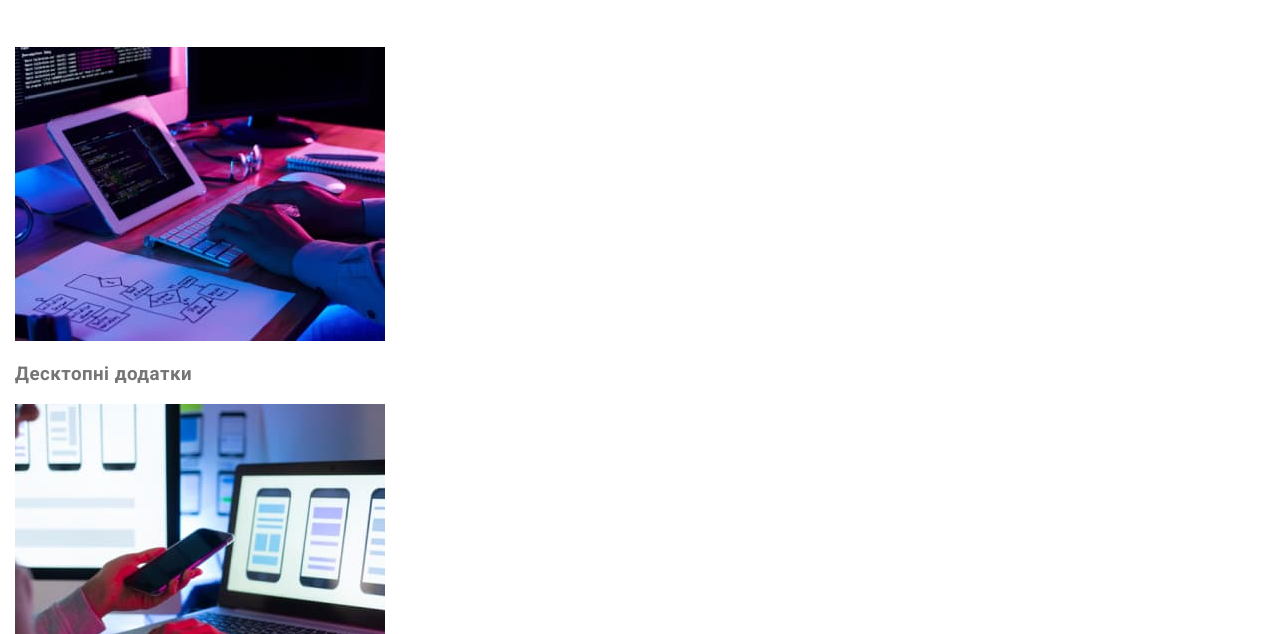
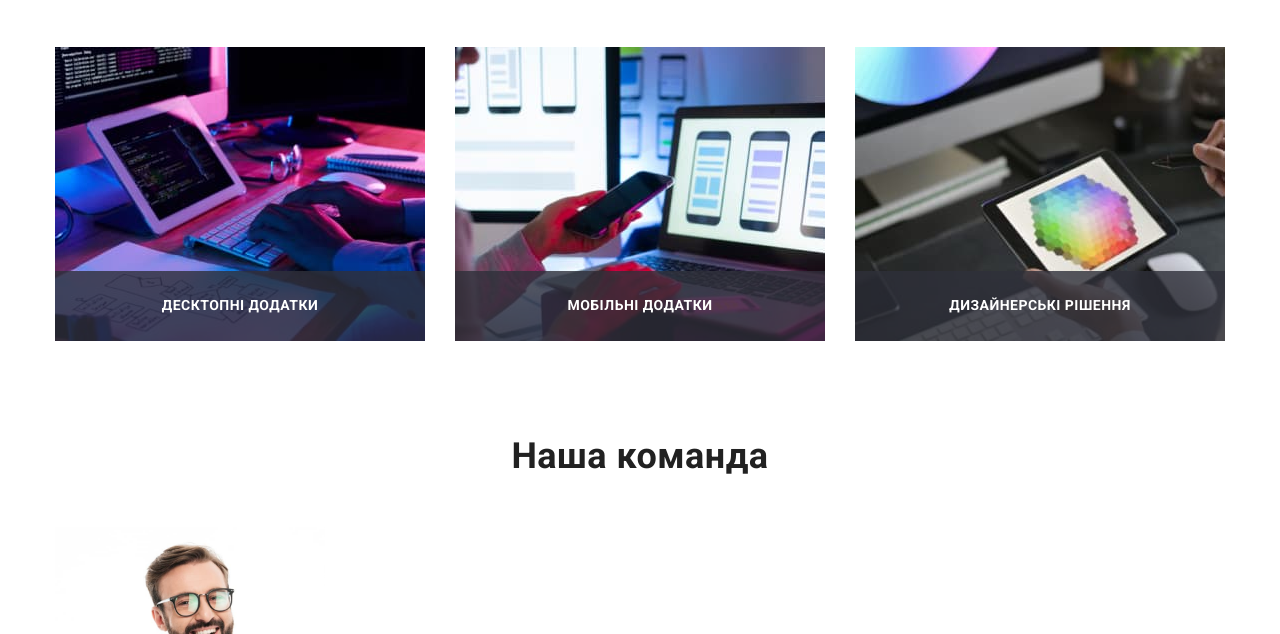
Before and after one commit to Bellmere/goit-markup-hw-08, a plain HTML site: page index.html in a window 1280 px wide. Shown: the part 726-1360 px from the top of the page. Drawn offline with nearby package versions, Linux system fonts and the light colour scheme.

Commit message:
secrion-do adaptation

```diff
--- a/sass/components/_container.scss
+++ b/sass/components/_container.scss
@@ -3,4 +3,16 @@
     margin-right: auto;
     padding-left: 15px;
     padding-right: 15px;
+
+    @media screen and (min-width: 460px) {
+        max-width: 460px;
+    }
+
+    @media screen and (min-width: 768px) {
+        max-width: 768px;
+    }
+
+    @media screen and (min-width: 1200px) {
+        max-width: 1200px;
+    }
   }
--- a/sass/components/_section-do.scss
+++ b/sass/components/_section-do.scss
@@ -0,0 +1,46 @@
+.do {
+    display: none;
+
+    @media screen and (min-width: 1200px) {
+        display: contents;
+    }
+}
+
+.do__list {
+    display: flex;
+    flex-wrap: wrap;
+    gap: 30px;
+  }
+
+  .do__item img {
+    display: block;
+    width: 100%;
+    height: 100%;
+    object-fit: cover;
+  }
+
+  .do__item {
+    width: calc((100% - 2 * 30px) / 3);
+    position: relative;
+    padding: 0;
+  }
+
+  .do__title {
+    position: absolute;
+    bottom: 0;
+    left: 0;
+    width: 100%;
+
+    padding-top: 27px;
+    padding-bottom: 27px;
+    margin: 0;
+
+    font-weight: 700;
+    font-size: 14px;
+    line-height: 1.14;
+    text-align: center;
+    text-transform: uppercase;
+
+    color: var(--primary-white-color);
+    background-color: rgba(47, 48, 58, 0.8);
+  }
--- a/sass/main.scss
+++ b/sass/main.scss
@@ -4,4 +4,5 @@
 @import './components/section';
 @import './components/buttons';
 @import './components/section-features';
+@import './components/section-do';
 @import './components/modal';
```
Also changed, not shown: css/main.css, css/main.min.css, 2 other files.
